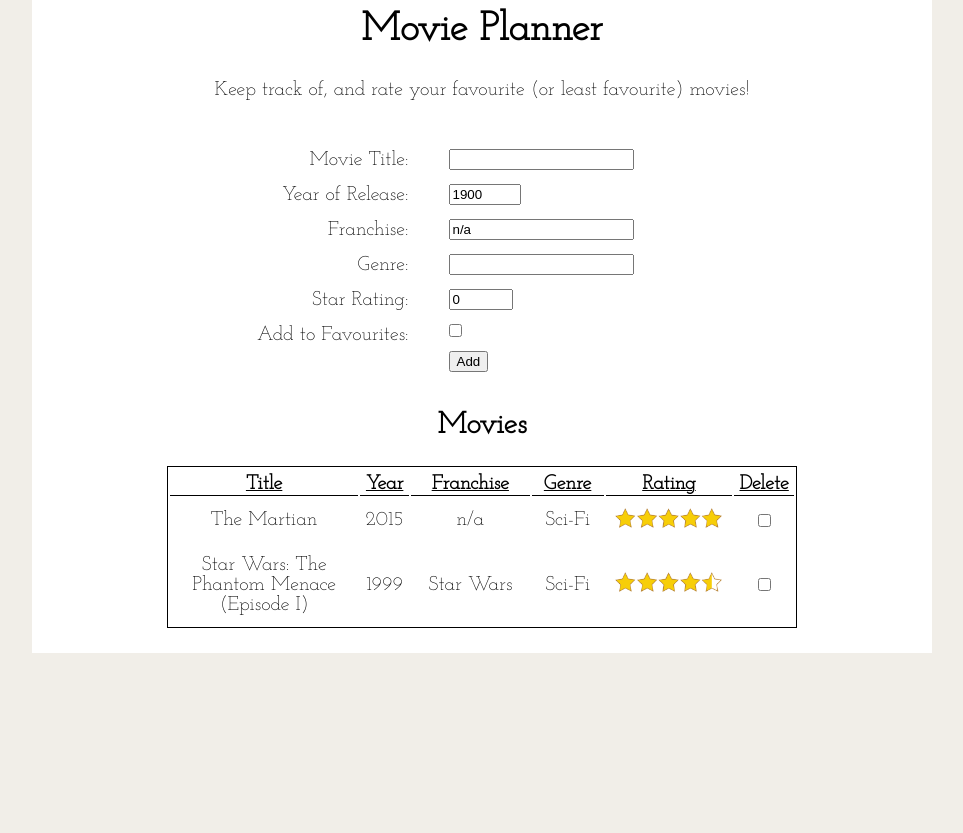
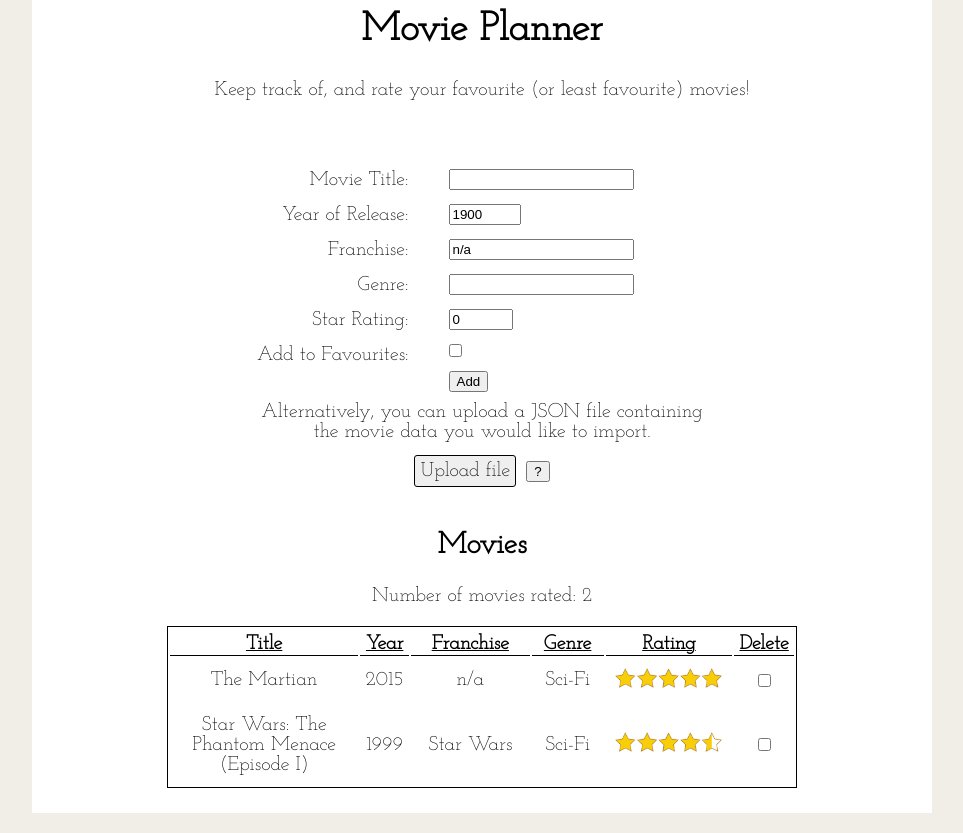
Before and after one commit to owenmilliner/movie-planner, a React (Create React App) app in the folder movie-planner/: page / in a window 1280 px wide. Shown: the whole page, without its empty margins (158-1121 px from the left). Before the commit the page ends 800 px from the top, so only its background shows below. Built offline with nearby package versions, Linux system fonts and the light colour scheme.

Commit message:
Temporary alert dialog to show the desired file upload format.

```diff
--- a/movie-planner/src/App.css
+++ b/movie-planner/src/App.css
@@ -19,7 +19,7 @@ header {
 }
 
 #InsertForm {
-    height: 250px;
+    height: 350px;
     width: 50%;
     margin-left: auto;
     margin-right: auto;
@@ -49,6 +49,7 @@ input {
 
 button {
     margin-top: 14px;
+    margin-bottom: 10px;
     display: block;
 }
 
@@ -98,3 +99,31 @@ th {
     padding-top: 5px;
     border-bottom: 1px solid black;
 }
+
+#fileInput {
+    margin-left: auto;
+    margin-right: auto;
+}
+
+.hidden {
+    display: none;
+}
+
+#uploadLabel {
+    margin: 0;
+    padding: 5px;
+    width: fit-content;
+    border-radius: 3px;
+    border: 1px black solid;
+    background-color: rgb(239, 239, 239);
+}
+
+#fileUploadChild {
+    display: inline-block;
+    margin: 5px;
+
+}
+
+#fileDesc {
+    margin-bottom: 0;
+}
--- a/movie-planner/src/components/InsertForm.jsx
+++ b/movie-planner/src/components/InsertForm.jsx
@@ -32,6 +32,19 @@ const InsertForm = ({movies, setMovies}) => {
         setNewMovie({title: "", year: 1900, franchise: "n/a", genre: "", rating: 0, favourite: false})
     }
 
+    const testFunc = (event) => {
+        event.preventDefault();
+        alert(`The format of your JSON file should be:
+{ movies:
+    { 'the_martian_2015:
+        { title: 'The Martian', year: 2015, franchise: 'n/a', genre: 'Sci-Fi', rating: 5, favourite: true},
+
+      'avengers:_endgame':
+        { title: 'Avengers: Endgame', year: 2019, franchise: 'Marvel', genre: 'Superhero', rating: 5, favourite: true}
+    }
+}`);
+    }
+
 
     return (
       <section id="InsertForm">
@@ -55,7 +68,18 @@ const InsertForm = ({movies, setMovies}) => {
               <button type="submit" id="addMovie">Add</button>
               </div>
 
-          </form>
+              <p id="fileDesc">Alternatively, you can upload a JSON file containing the movie data you would like to import.</p>
+              <div id="fileUploadDiv">
+                <div id="fileUploadChild">
+                    <input type="file" id="fileInput" className="hidden" accept=".json"></input>
+                    <label htmlFor="fileInput" id="uploadLabel">Upload file</label>
+                </div>
+                <div id="fileUploadChild">
+                    <button id="formattingButton" onClick={testFunc}>?</button>
+                 </div>
+              </div>
+
+            </form>
           <br/>
       </section>
     );
--- a/movie-planner/src/components/MovieList.jsx
+++ b/movie-planner/src/components/MovieList.jsx
@@ -58,6 +58,7 @@ const MovieList = ({movies, setMovies}) => {
     return (
         <section id="MovieList">
           <h2>Movies</h2>
+          <p>Number of movies rated: {Object.keys(movies).length}</p>
 
           <table>
               <tbody>
```
